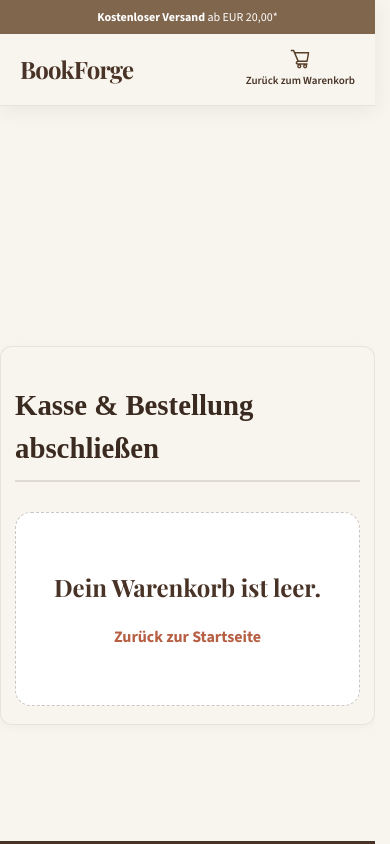
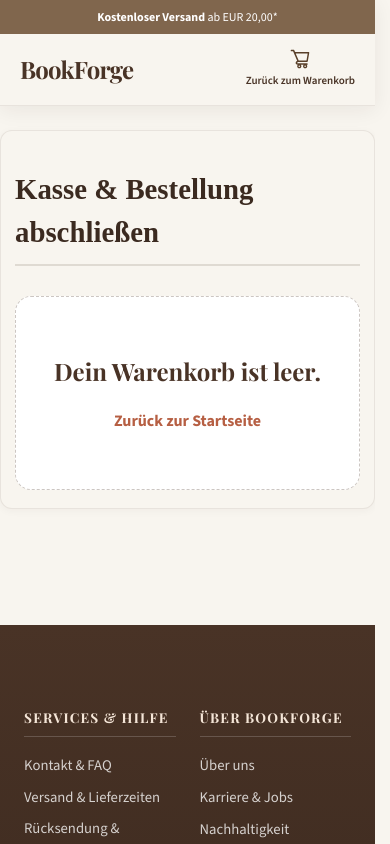
Before and after one commit to Damien159/BookForge, a React (Vite) app: page /checkout in a window 390 px wide. Shown: the top 844 px of the page. Built offline with nearby package versions, Linux system fonts and the light colour scheme.

Commit message:
fix(css): feste Kopfabstände entfernt, Seiten beginnen direkt unter dem Header

```diff
--- a/src/styles/main.css
+++ b/src/styles/main.css
@@ -1573,7 +1573,7 @@ footer .copyright {
 
 @media (max-width: 600px) {
   html {
-    scroll-padding-top: 240px;
+    scroll-padding-top: 0;
   }
 
   .top-bar {
@@ -1745,7 +1745,7 @@ footer .copyright {
   .product-detail-container,
   .cart-page-container,
   .wishlist-page-container {
-    margin-top: 240px;
+    margin-top: 24px;
     padding-right: 16px;
     padding-left: 16px;
   }
@@ -2391,7 +2391,7 @@ footer {
   }
 
   .checkout-page-container {
-    margin-top: 180px;
+    margin-top: 24px;
     padding: 24px;
   }
 }
@@ -2437,7 +2437,7 @@ footer {
   }
 
   .checkout-page-container {
-    margin-top: 240px;
+    margin-top: 24px;
     padding: 18px 14px;
     border-radius: var(--radius-md);
   }
```
